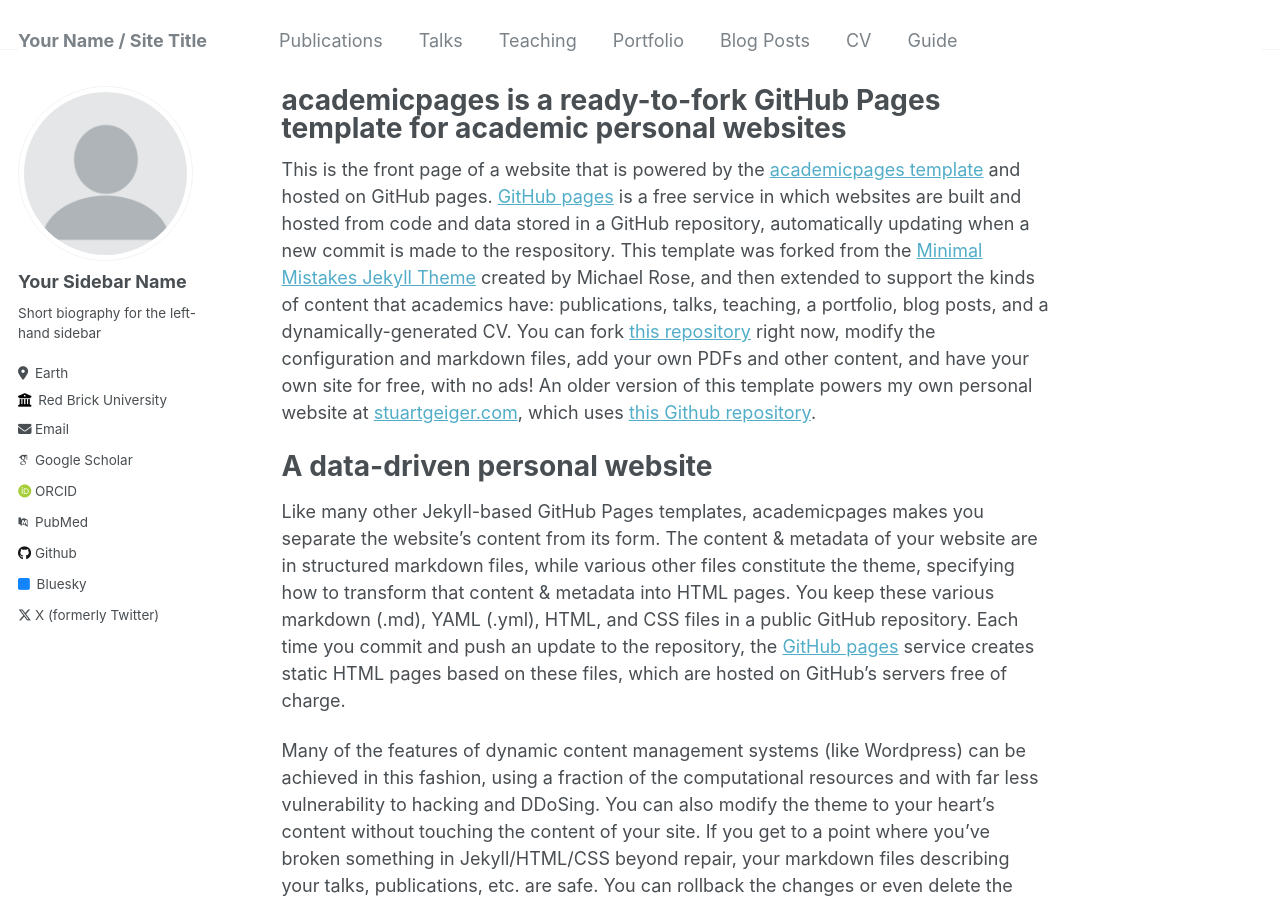
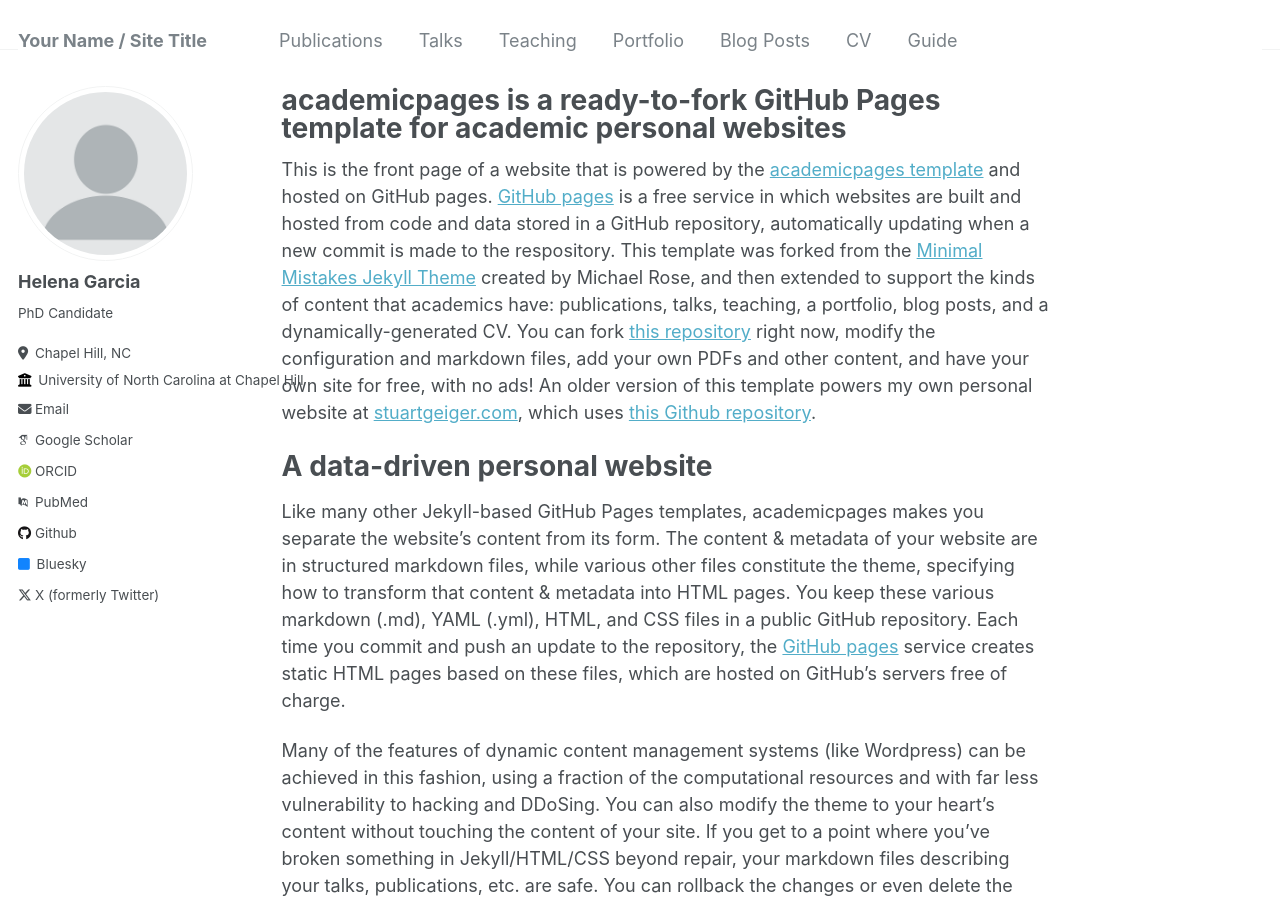
Before and after one commit to hmgarciaa/hmgarcia.github.io, a Jekyll site: the page built from _pages/about.md, in a window 1280 px wide and 900 px high. Built offline with Jekyll 4.4.1, drawn with Linux system fonts in a browser that asks for light colours; some web fonts are replaced.

Commit message:
Update _config.yml

```diff
--- a/_config.yml
+++ b/_config.yml
@@ -22,13 +22,13 @@ repository               : "academicpages/academicpages.github.io"
 author:
   # Biographic information
   avatar           : "profile.png"
-  name             : "Your Sidebar Name"
+  name             : "Helena Garcia"
   pronouns         : # example: "she/her"
-  bio              : "Short biography for the left-hand sidebar"
-  location         : "Earth"
-  employer         : "Red Brick University"
+  bio              : "PhD Candidate"
+  location         : "Chapel Hill, NC"
+  employer         : "University of North Carolina at Chapel Hill"
   uri              : # URL
-  email            : "none@example.org"
+  email            : "hmgarcia@unc.edu"
 
   # Academic websites
   arxiv            : # URL - Update with the correct link to your profile
```
